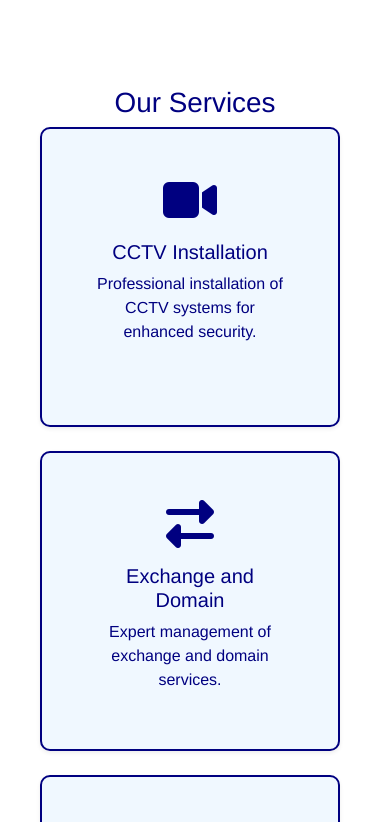
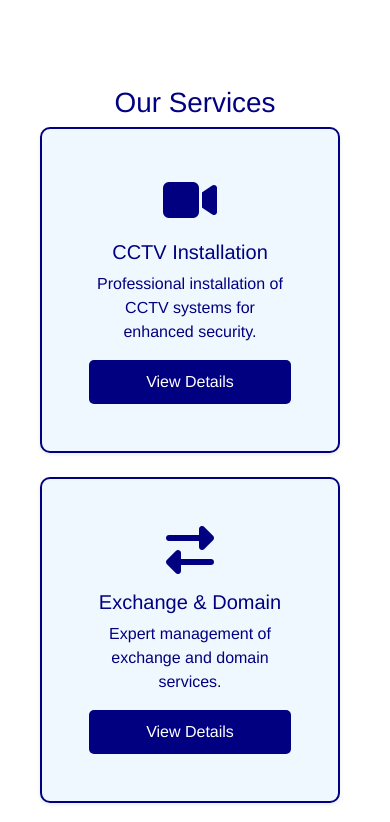
Before and after one commit to fiture99/STA-FINAL, a React (Vite) app: page /home in a window 390 px wide. Shown: the part 2160-2982 px from the top of the page. Built offline with nearby package versions, Linux system fonts and the light colour scheme.

Commit message:
services

```diff
--- a/src/components/style.css
+++ b/src/components/style.css
@@ -114,7 +114,7 @@ body, html {
 
 
 .pat-image {
-  height: 300px;
+  height: 250px;
   width: auto;
   margin: 10px;
   object-fit: contain;
@@ -147,22 +147,48 @@ html {
   height: 300px;
   display: flex;
   flex-direction: column;
+  justify-content: space-between;
+  margin-bottom: 20px;
 }
+
 .card-details {
   margin-top: 10px;
   font-size: 14px;
   color: #333;
+  flex-grow: 1;
+  overflow: hidden;
+  text-overflow: ellipsis;
 }
+
 .card:hover {
   transform: scale(1.05);
   border-color: rgb(0, 0, 128);
 }
 
 .card-body {
-  padding: 30px;
-  flex: 1;
+  padding: 20px;
+  display: flex;
+  flex-direction: column;
+  justify-content: space-between;
+  height: 100%;
 }
 
+.card-button {
+  margin-top: auto;
+  padding: 10px 20px;
+  background-color: rgb(0, 0, 128);
+  color: white;
+  border: none;
+  border-radius: 5px;
+  cursor: pointer;
+  transition: background-color 0.3s;
+}
+
+.card-button:hover {
+  background-color: aliceblue;
+  border: 2px solid rgb(0, 0, 128);
+  color: rgb(0, 0, 128);
+}
 /* Custom SweetAlert2 Styles */
 .custom-swal-container {
   font-family: 'Helvetica Neue', Helvetica, Arial, sans-serif;
@@ -353,16 +379,35 @@ html {
     padding: 40px 0;
   }
 
-  .card {
+  /* .card {
     max-width: 260px;
   }
 
   .card-body {
     padding: 20px;
+  } */
+  .card {
+    max-width: 100%;
+    height: auto;
   }
+
+  .card-body {
+    padding: 15px;
+  }
+
+  .card-button {
+    width: 100%;
+    padding: 10px;
+  }
+
 
   .pat-image {
     height: 300px;
+  }
+}
+@media (min-width: 768px) {
+  .card {
+    max-width: 300px;
   }
 }
 
--- a/src/pages/Partners.tsx
+++ b/src/pages/Partners.tsx
@@ -2,6 +2,7 @@
 import '../components/style.css';
 import trustbank from '../assets/trustbank.svg'
 import gbos from '../assets/gbos.svg'
+import radville from '../assets/radvile.svg'
 
 export function Partners() {
   return (
@@ -11,6 +12,7 @@ export function Partners() {
       <div className=''>
         <img src={trustbank} className='pat-image' alt='trust' />
         <img src={gbos} className='pat-image' alt='gbos' />
+        <img src={radville} className='pat-image' alt='radville' />
         {/* <img src={gbos} alt='gbos' style={{height:'200px', width:'300px', margin:'10px'}} />
         <img src={gbos} alt='gbos' style={{height:'200px', width:'300px', margin:'10px'}} />
         <img src={gbos} alt='gbos' style={{height:'200px', width:'300px', margin:'10px'}} />
--- a/src/pages/Services.tsx
+++ b/src/pages/Services.tsx
@@ -16,7 +16,7 @@ const services: Service[] = [
     details: 'We provide a full range of CCTV installation services, including system design, equipment sourcing, installation, and maintenance to ensure your security needs are fully met.'
   },
   {
-    title: 'Exchange and Domain',
+    title: 'Exchange & Domain',
     icon: 'fas fa-exchange-alt',
     description: 'Expert management of exchange and domain services.',
     details: 'Our team handles everything from domain registration to email exchange management, ensuring seamless communication and domain management for your business.'
@@ -66,7 +66,7 @@ export function Services() {
     <div id="services" className="section">
   <div className='container'>
     <h1 style={{ marginTop: '60px' }}>Our Services</h1>
-        <div className="row">
+    <div className="row justify-content-center">
       {services.map((service, index) => (
         <div className="col-md-4" key={index}>
           <div className="card mb-4 shadow-sm" onClick={() => handleDetails(service)}>
@@ -74,6 +74,7 @@ export function Services() {
               <i className={`${service.icon} fa-3x mb-3`} aria-hidden="true"></i>
               <h5 className="card-title">{service.title}</h5>
               <p className="card-text">{service.description}</p>
+              <button className="card-button">View Details</button>
             </div>
           </div>
         </div>
@@ -82,6 +83,8 @@ export function Services() {
     <hr className="section-separator" />
   </div>
 </div>
+
+
   );
 };
 
```
Also changed, not shown: src/assets/radvile.svg (added), 2 other files (tests, documents, lock files or other folders). Lines whose indentation alone changed are shown as unchanged.
